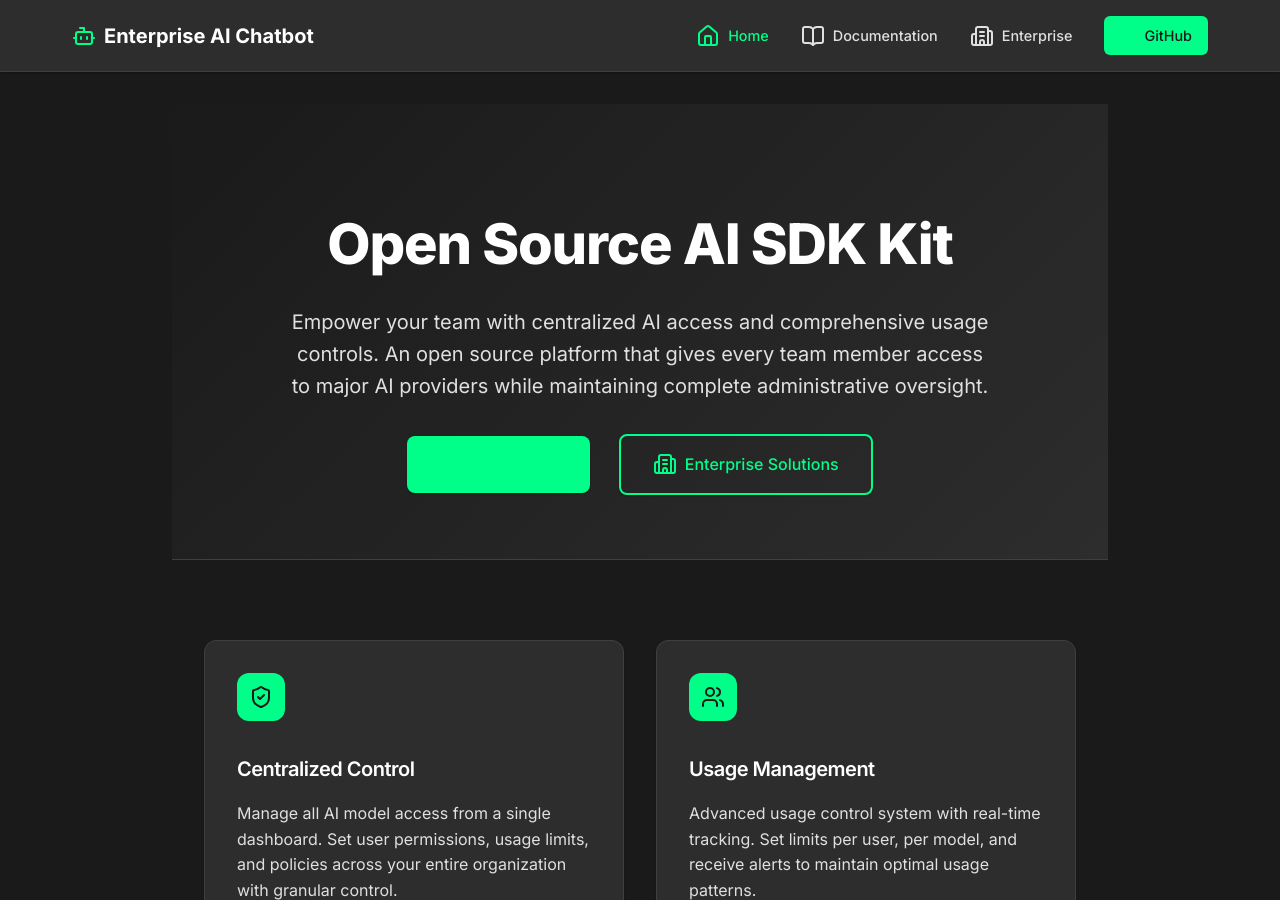
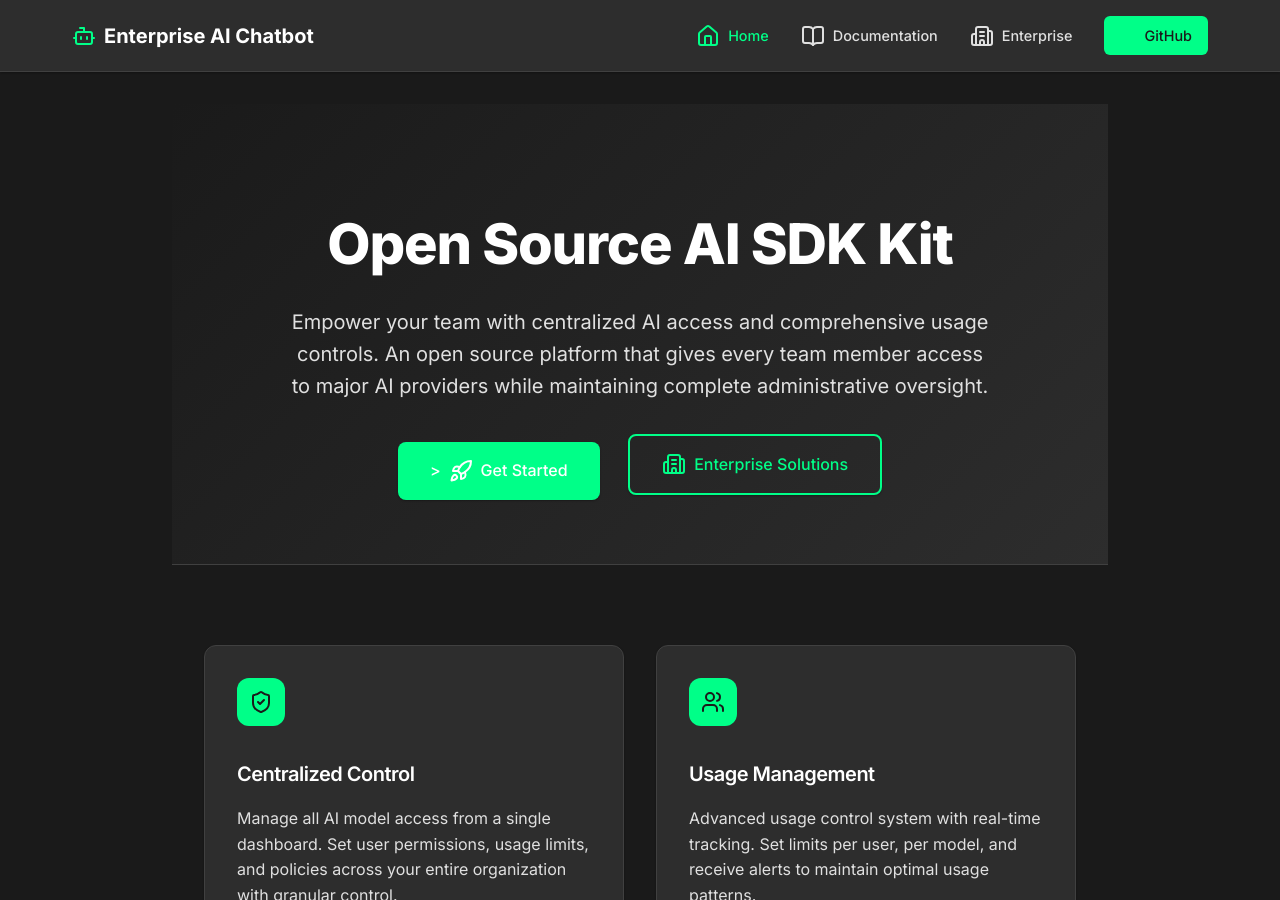
Before and after one commit to Penguin-International-Gurgaon/ai-chatbot-entrpise-kit, a Jekyll site: the page built from docs/index.md, in a window 1280 px wide and 900 px high. Built offline with Jekyll 4.4.1, drawn with Linux system fonts in a browser that asks for light colours; our own code applies the rules of GitHub Pages for plain Markdown files.

Commit message:
Color corrections

```diff
--- a/docs/index.md
+++ b/docs/index.md
@@ -16,7 +16,7 @@
             <div class="hero">
                 <h1>Open Source AI SDK Kit</h1>
                 <p>Empower your team with centralized AI access and comprehensive usage controls. An open source platform that gives every team member access to major AI providers while maintaining complete administrative oversight.</p>
-                <a href="docs/getting-started.html" class="cta-button">
+                <a href="docs/getting-started.html" class="cta-button" style="color: white;">>
                     <i data-lucide="rocket"></i>
                     Get Started
                 </a>
```
Also changed, not shown: docs/enterprise.md (+1 -1 lines).
